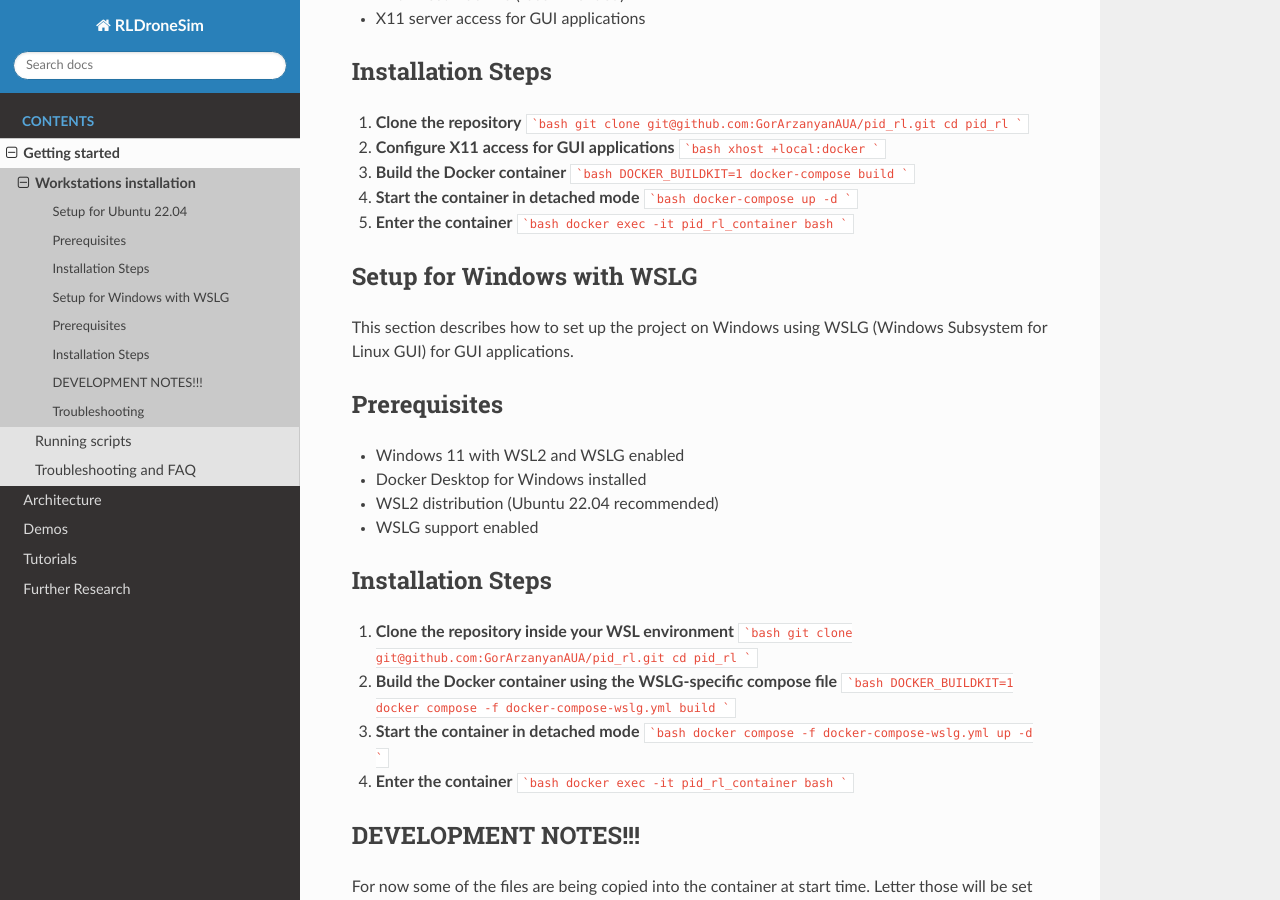
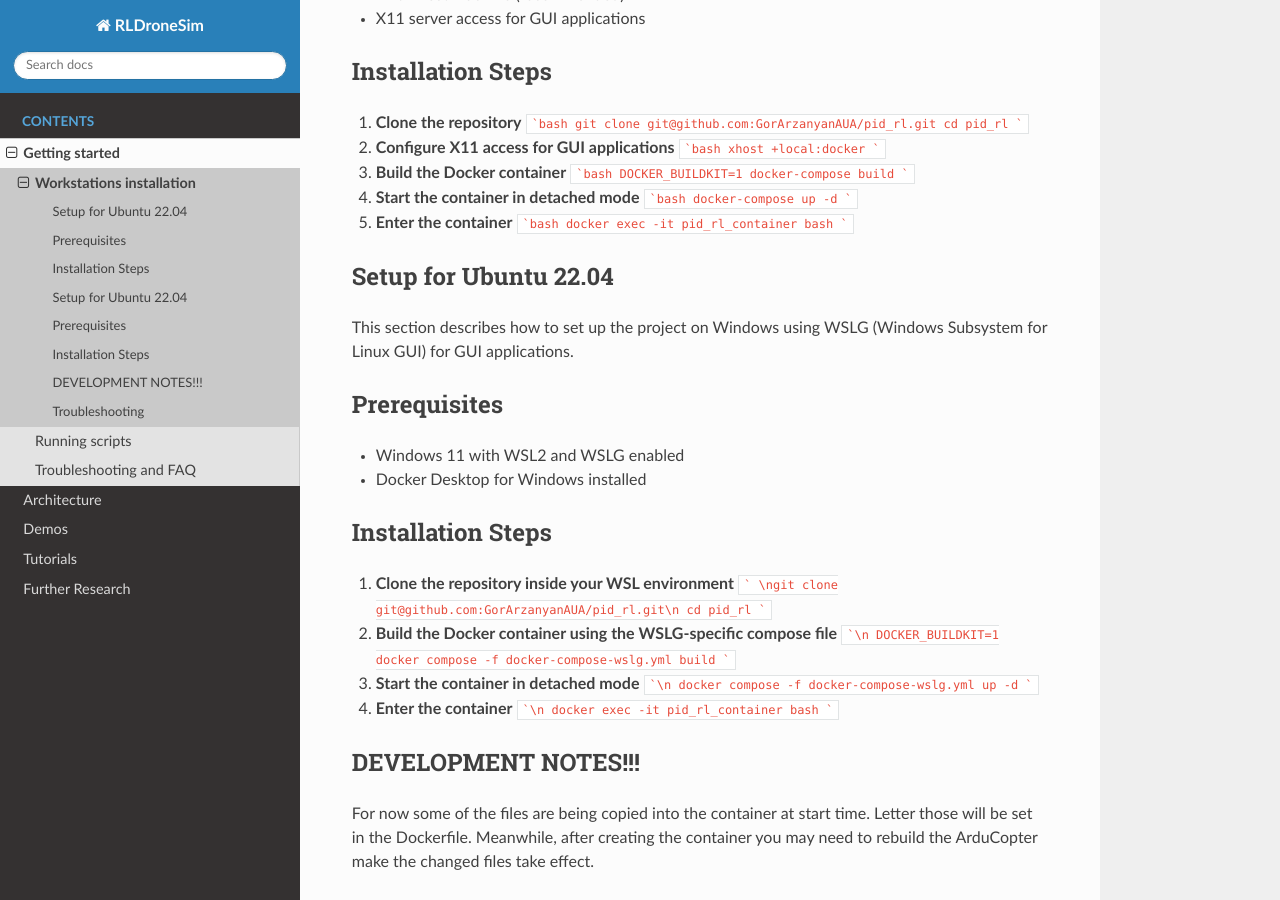
Before and after one commit to GorArzanyanAUA/RLDroneSim, a Sphinx documentation site: the page built from docs/source/getting_started/workstations_installation.rst, in a window 1280 px wide and 900 px high, scrolled down 409 px. Built offline with Sphinx 7.4.7 and the Read the Docs theme 3.1.0, drawn with Linux system fonts in a browser that asks for light colours.

Commit message:
workstation installation

````diff
--- a/docs/source/getting_started/workstations_installation.rst
+++ b/docs/source/getting_started/workstations_installation.rst
@@ -42,7 +42,7 @@ Installation Steps
    docker exec -it pid_rl_container bash
    ```
 
-Setup for Windows with WSLG
+Setup for Ubuntu 22.04
 -------------------------
 This section describes how to set up the project on Windows using WSLG (Windows Subsystem for Linux GUI) for GUI applications.
 
@@ -50,29 +50,27 @@ Prerequisites
 -------------
 - Windows 11 with WSL2 and WSLG enabled
 - Docker Desktop for Windows installed
-- WSL2 distribution (Ubuntu 22.04 recommended)
-- WSLG support enabled
 
 Installation Steps
 ------------------
 1. **Clone the repository inside your WSL environment**
-   ```bash
-   git clone git@github.com:GorArzanyanAUA/pid_rl.git
+   ```
+   \ngit clone git@github.com:GorArzanyanAUA/pid_rl.git\n
    cd pid_rl
    ```
 
 2. **Build the Docker container using the WSLG-specific compose file**
-   ```bash
+   ```\n
    DOCKER_BUILDKIT=1 docker compose -f docker-compose-wslg.yml build
    ```
 
 3. **Start the container in detached mode**
-   ```bash
+   ```\n
    docker compose -f docker-compose-wslg.yml up -d
    ```
 
 4. **Enter the container**
-   ```bash
+   ```\n
    docker exec -it pid_rl_container bash
    ```
 
````
